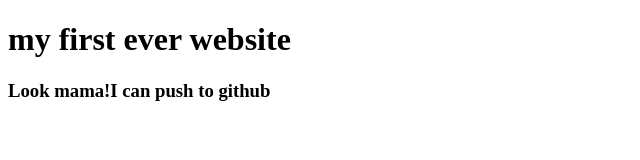
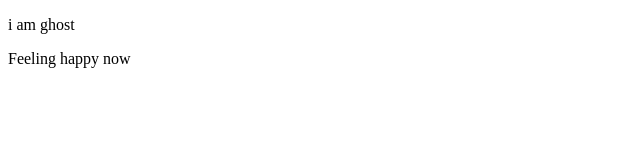
Before and after one commit to mushfikurrahman99/my-first-website, a plain HTML site: page index.html in a window 1280 px wide. Shown: the whole page, without its empty margins (0-640 px from the left). Drawn offline with Linux system fonts and the light colour scheme.

Commit message:
ghost added

```diff
--- a/index.html
+++ b/index.html
@@ -6,7 +6,8 @@
     <title>Document</title>
 </head>
 <body>
-    <h1>my first ever website</h1>
-    <h3>Look mama!I can push to github</h3>
+    <p>i am ghost</p>
+    <p>Feeling happy now</p>
+
 </body>
 </html>
```
